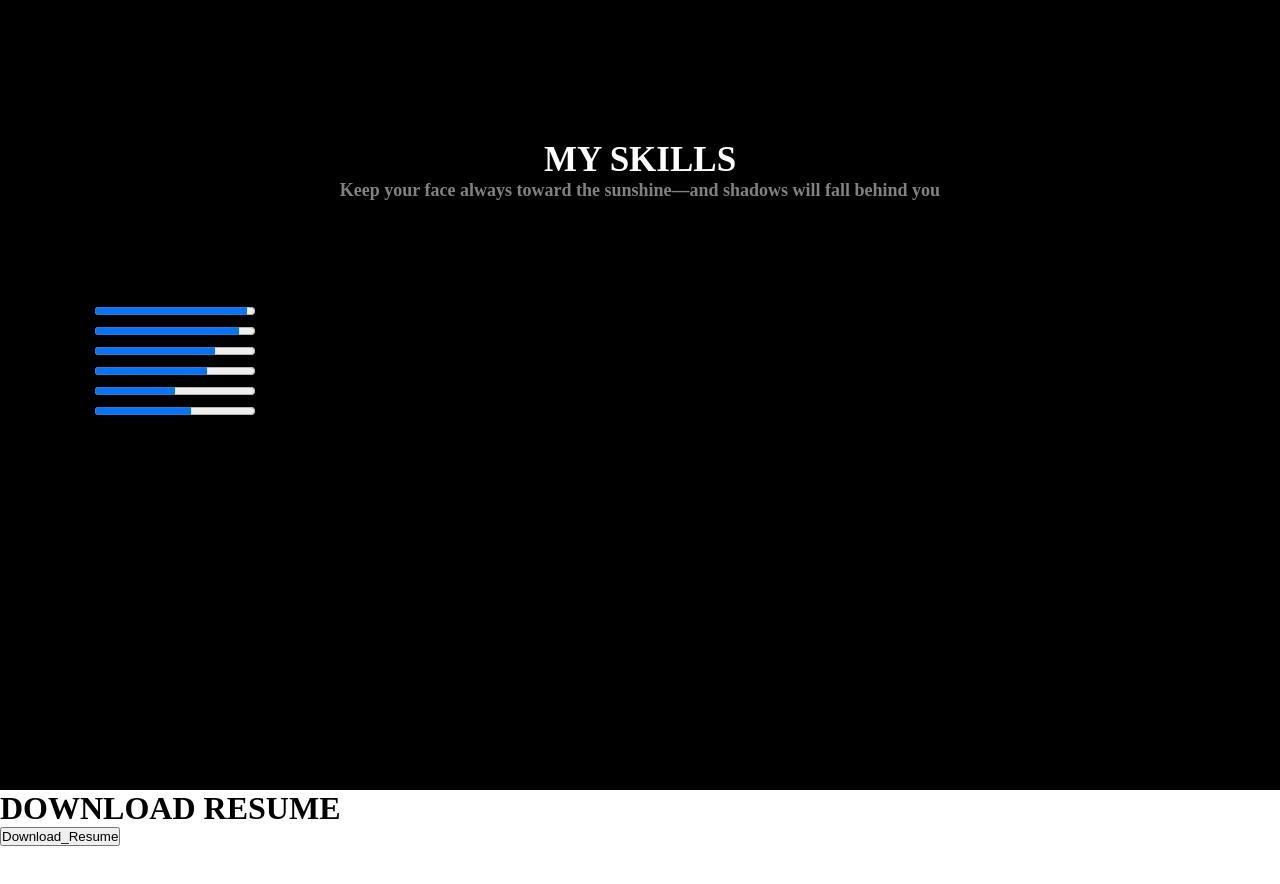
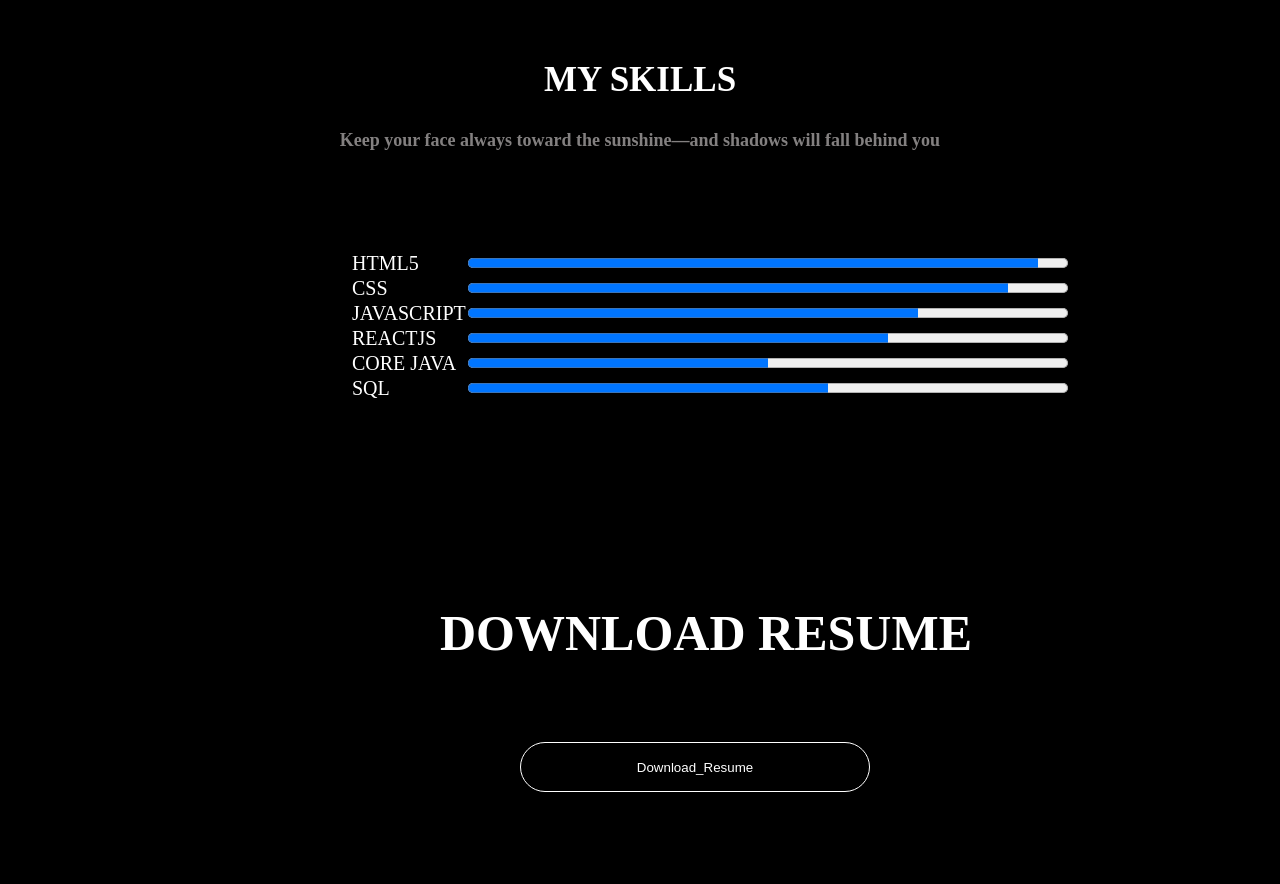
Before and after one commit to sriram0808/Portfolio, a plain HTML site: page index.html in a window 1280 px wide. Shown: the part 1500-2384 px from the top of the page. Before the commit the page ends 2346 px from the top, so only its background shows below. Drawn offline with Linux system fonts and the light colour scheme.

Commit message:
Update index.css

```diff
--- a/index.css
+++ b/index.css
@@ -116,11 +116,11 @@ back{
     height: 100vh;
     width: 50%;
     /* background-color: bisque; */
-    padding-left: 80px;
+    padding-left: 130px;
 }
 /* *************************************ABOUTME******************************** */
 .about{
-    height: 100vh;
+    height: 90vh;
     width: 100%;
     background-color: black;
     display: flex;
@@ -129,6 +129,11 @@ back{
     height: 100vh;
     width: 50%;
     /* background-color: blue; */
+}
+.image img{
+    height: 78vh;
+    width: 70%;
+    padding-left: 55px;
 }
 .aboutcontent{
     height: 100vh;
@@ -148,7 +153,7 @@ back{
 }
 /* ******************************************MYSKILLS****************************************** */
 .skills{
-    height: 85vh;
+    height: 68vh;
     width: 100%;
     background-color: black;
 }
@@ -167,4 +172,50 @@ back{
 .heading h5{
     font-size: 18px;
     color: rgb(131, 128, 128) ;
+    margin-top: 30px;
 }
+.bar{
+    height: 501px;
+    background-color: black;
+    padding-left: 350px;
+    padding-top: 30px;
+}
+progress{
+    height: 20px;
+    width: 600px;
+    color: blue;
+}
+label{
+    font-size: 20px;
+    color: white;
+}
+/* ******************************************RESUME************************************************** */
+.res{
+    height: 50vh;
+    width: 100%;
+    background-color: black;
+}
+.res h1{
+    font-size: 50px;
+    padding-top: 30px;
+    padding-left: 440px;
+    color: white;
+}
+.res button{
+    height: 50px;
+    width: 350px;
+    border-radius: 27px;
+    margin-left: 520px;
+    margin-top: 80px;
+    background-color: black;
+    color: white ;
+    border: 1px solid white;
+
+    cursor: pointer;
+
+}
+.res button :hover{
+    box-shadow: 0px 0px 30px white;
+    cursor: pointer;
+
+}
```
